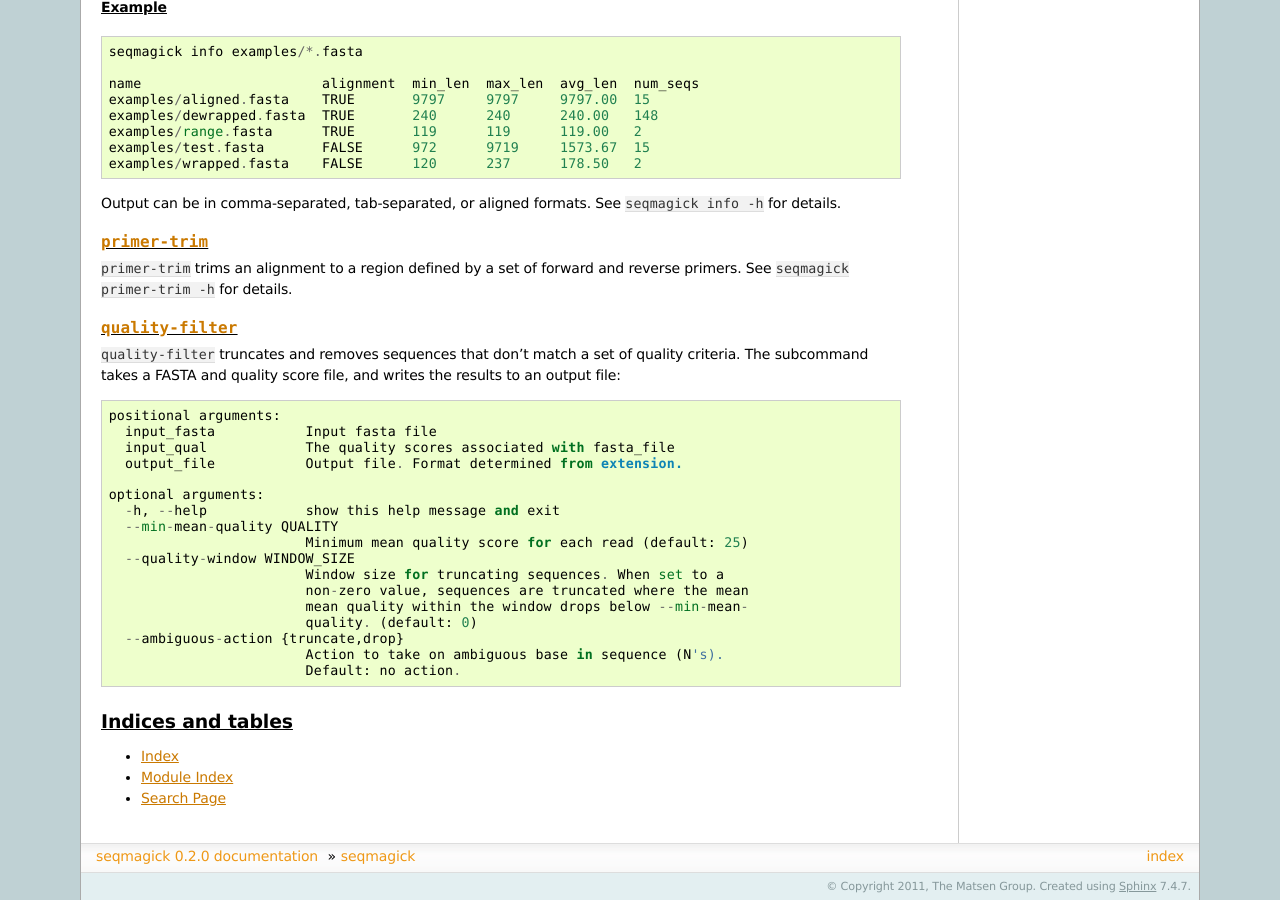
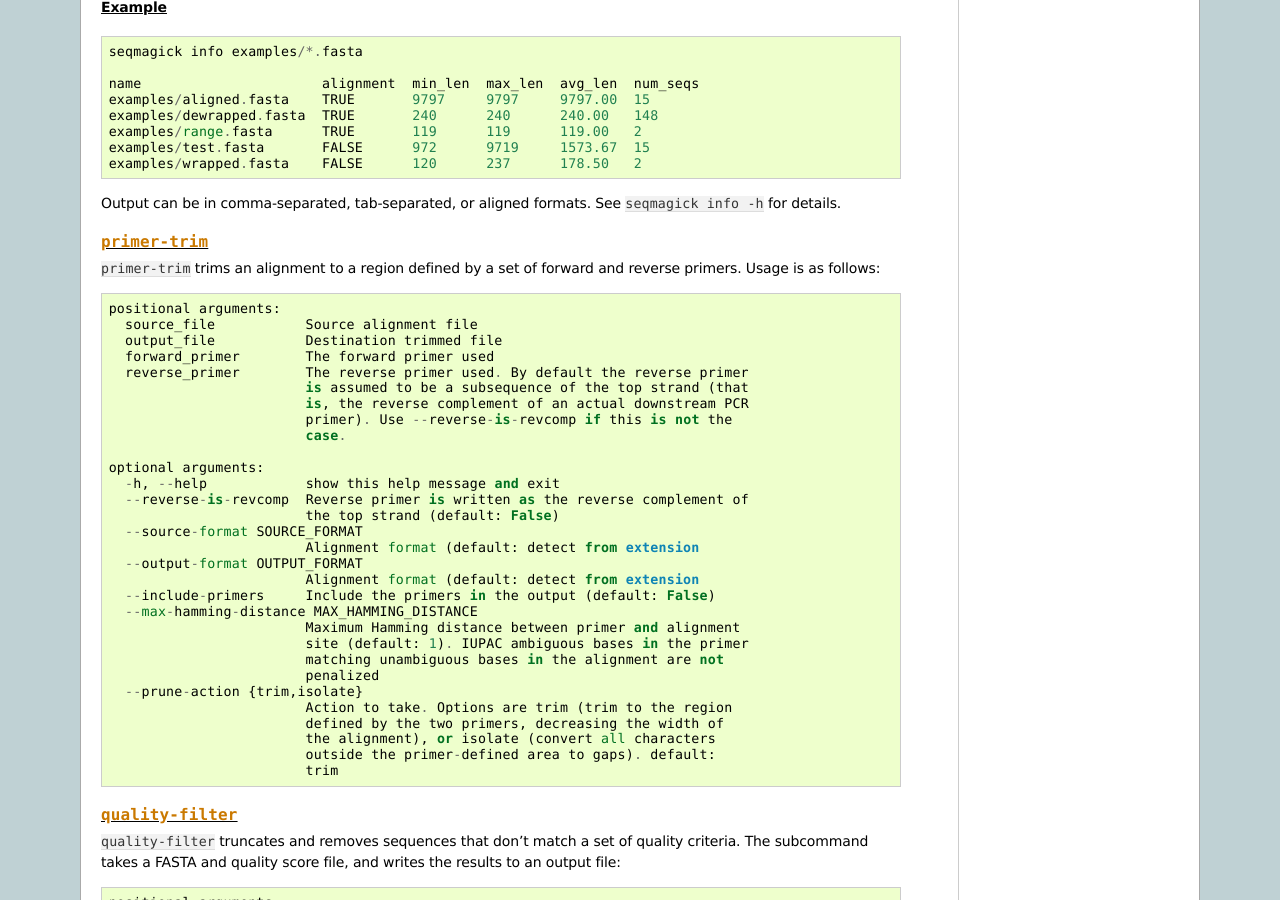
Before and after one commit to fhcrc/seqmagick, a Sphinx documentation site: the page built from docs/index.rst, in a window 1280 px wide and 900 px high, scrolled down 3850 px. Built offline with Sphinx 7.4.7, drawn with Linux system fonts in a browser that asks for light colours.

Commit message:
Add usage for primer-trim

```diff
--- a/docs/index.rst
+++ b/docs/index.rst
@@ -258,7 +258,38 @@
 ---------------
 
 ``primer-trim`` trims an alignment to a region defined by a set of forward and
-reverse primers.  See ``seqmagick primer-trim -h`` for details.
+reverse primers. Usage is as follows::
+
+    positional arguments:
+      source_file           Source alignment file
+      output_file           Destination trimmed file
+      forward_primer        The forward primer used
+      reverse_primer        The reverse primer used. By default the reverse primer
+                            is assumed to be a subsequence of the top strand (that
+                            is, the reverse complement of an actual downstream PCR
+                            primer). Use --reverse-is-revcomp if this is not the
+                            case.
+
+    optional arguments:
+      -h, --help            show this help message and exit
+      --reverse-is-revcomp  Reverse primer is written as the reverse complement of
+                            the top strand (default: False)
+      --source-format SOURCE_FORMAT
+                            Alignment format (default: detect from extension
+      --output-format OUTPUT_FORMAT
+                            Alignment format (default: detect from extension
+      --include-primers     Include the primers in the output (default: False)
+      --max-hamming-distance MAX_HAMMING_DISTANCE
+                            Maximum Hamming distance between primer and alignment
+                            site (default: 1). IUPAC ambiguous bases in the primer
+                            matching unambiguous bases in the alignment are not
+                            penalized
+      --prune-action {trim,isolate}
+                            Action to take. Options are trim (trim to the region
+                            defined by the two primers, decreasing the width of
+                            the alignment), or isolate (convert all characters
+                            outside the primer-defined area to gaps). default:
+                            trim
 
 
 .. _imagemagick: http://www.imagemagick.org/script/command-line-tools.php
```
